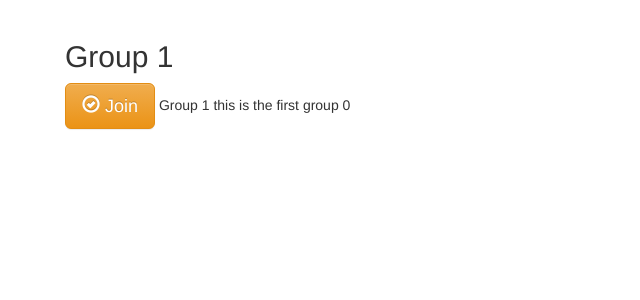
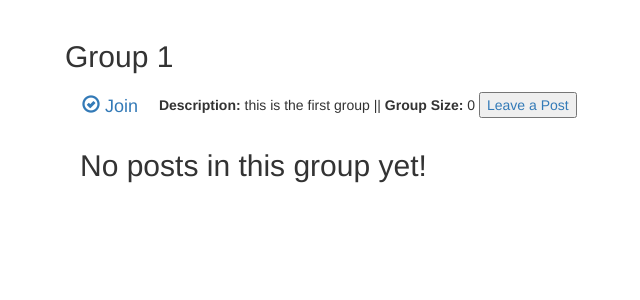
Before and after one commit to naderae/footbook, a Django app: a page that uses footbook/groups/templates/groups/group_base.html in a window 1280 px wide. Shown: the part 54-354 px from the top of the page, without its empty margins (5-645 px from the left). Run offline with Django 3.2, Linux system fonts and the light colour scheme; data comes from the database, SQL or seed files in the repository; both versions use the stored data as it was after the commit; data that the repository does not hold is empty; some libraries are stand-ins or nearby versions.

Commit message:
done everything with groups(except join/leave), started posts, problems with post_form

```diff
--- a/footbook/footbook/urls.py
+++ b/footbook/footbook/urls.py
@@ -28,5 +28,5 @@ urlpatterns = [
     url(r'^accounts/',include('django.contrib.auth.urls')),
 
     url(r'^posts/', include("posts.urls", namespace="posts")),
-    url(r"^groups/",include("groups.urls", namespace="groups")),
+    url(r'^groups/',include("groups.urls", namespace="groups")),
 ]
--- a/footbook/groups/templates/groups/group_base.html
+++ b/footbook/groups/templates/groups/group_base.html
@@ -1,6 +1,12 @@
 {% extends "base.html" %}
 {% block content %}
-  {% block  pregroup%}{% endblock %}
-  {% block  group_content%}{% endblock %}
-  {% block  postgroup%}{% endblock %}
+
+<div class="container">
+  <div class="row">
+    {% block  pregroup%}{% endblock %}
+    {% block  group_content%}{% endblock %}
+    {% block  postgroup%}{% endblock %}
+  </div>
+</div>
+
 {% endblock %}
--- a/footbook/groups/templates/groups/group_detail.html
+++ b/footbook/groups/templates/groups/group_detail.html
@@ -1,22 +1,45 @@
 {% extends "groups/group_base.html" %}
 
 {% block pregroup %}
+  <div class="">
+
+  </div>
   <h2>{{group.name}}</h2>
 
   {% if user in group.members.all %}
-		<a href="{% url 'groups:leave' slug=group.slug %}" class="btn btn-lg btn-fill btn-warning"><span class="glyphicon glyphicon-remove-circle"></span> Leave</a>
+		<a href="{% url 'groups:leave' slug=group.slug %}" class="btn btn-lg "><span class="glyphicon glyphicon-remove-circle"></span> Leave</a>
 	{% else %}
-		<a href="{% url 'groups:join' slug=group.slug %}" class="btn btn-lg btn-fill btn-warning"><span class="glyphicon glyphicon-ok-circle"></span> Join</a>
+		<a href="{% url 'groups:join' slug=group.slug %}" class="btn btn-lg "><span class="glyphicon glyphicon-ok-circle"></span> Join</a>
 	{% endif %}
+
+
+  <strong>Description:</strong> {{group.description}} ||
+  <strong>Group Size:</strong> {{group.members.count}}
+  <button type="button" name="button">
+    <a href="{% url 'posts:create' slug=group.slug%}">Leave a Post</a>
+  </button>
+
+
 
 {% endblock %}
 
 
 {% block group_content %}
 
-  {{group.name}}
-  {{group.description}}
-  {{group.members.count}}
+<div class="col-md-8">
+	{% if group.posts.count == 0 %}
+	<h2>No posts in this group yet!</h2>
+
+	{% else %}
+  <h1>{{group.name}}'s posts':</h1>
+		{% for post in group.posts.all %}
+    <!-- include is a way to inject an html file right into the template -->
+			by: {{post.user}}<br>
+      {{post.content}}
+		{% endfor %}
+
+	{% endif %}
+</div>
 
 {% endblock %}
 
--- a/footbook/groups/templates/groups/user_group_list.html
+++ b/footbook/groups/templates/groups/user_group_list.html
@@ -8,7 +8,7 @@
 
 {% block group_content %}
 <ul>
-  {% for group in object_list %}
+  {% for group in groups_list %}
     <li>{{group.name}} - ({{group.members.count}})</li>
   {% endfor %}
 </ul>
--- a/footbook/groups/urls.py
+++ b/footbook/groups/urls.py
@@ -1,6 +1,5 @@
 from django.conf.urls import url
 # with this, we do not have to create a login and logout views, which we name auth_views, takes care of this for us
-
 from . import views
 
 app_name = 'groups'
--- a/footbook/groups/views.py
+++ b/footbook/groups/views.py
@@ -24,12 +24,14 @@ class SingleGroup(generic.DetailView):
 class ListGroups(generic.ListView):
     model = Group
 
+
 class UsersGroups(LoginRequiredMixin, generic.ListView):
     model = models.Group
     template_name = 'groups/user_group_list.html'
 
     def get_queryset(self):
-        return Group.objects.all().filter(user=self.request.user).order_by('name')
+
+        return Group.objects.filter(members__username=self.request.user.username).order_by('name')
 
 
 
@@ -52,10 +54,10 @@ class JoinGroup(LoginRequiredMixin, generic.RedirectView):
             # self.request.user is how you grab the user that made the request
             # this is how the user joins the group
             GroupMember.objects.create(user=self.request.user, group=group)
-        except:
-            messages.warning(self.request, "You are already a Member of the {} group!" ).format(group.name)
+        except IntegrityError:
+            messages.warning(self.request, ("You are already a Member of the {} group!".format(group.name)))
         else:
-            messages.success(self.request, "Welcome! You are now a Member of the {} group".format(group.name))
+            messages.success(self.request, ("Welcome! You are now a Member of the {} group".format(group.name)))
         return super().get(request,*args,**kwargs)
 
 class LeaveGroup(LoginRequiredMixin, generic.RedirectView):
--- a/footbook/posts/urls.py
+++ b/footbook/posts/urls.py
@@ -7,8 +7,10 @@ app_name = 'posts'
 
 urlpatterns = [
 
-    url(r"^(?P<slug>[-\w]+)/posts/$",views.PostList.as_view(),name="all"),
-    url(r"^(?P<slug>[-\w]+)/posts/(?P<pk>\d+)/$",views.PostDetail.as_view(),name="single"),
+    url(r"^(?P<slug>[-\w]+)/$",views.PostList.as_view(),name="all"),
+    url(r"^(?P<pk>\d+)/(?P<slug>[-\w]+)/$",views.PostDetail.as_view(),name="single"),
+    url(r"^(?P<slug>[-\w]+)/new/$", views.CreatePost.as_view(), name="create"),
+
 
 
 
```
Also changed, not shown: footbook/groups/templates/groups/group_list.html (+17 -4 lines), footbook/posts/templates/posts/post_base.html (added, +13 -0 lines), footbook/posts/templates/posts/post_form.html (added, +14 -0 lines), footbook/posts/views.py (+8 -2 lines), footbook/db.sqlite3.
